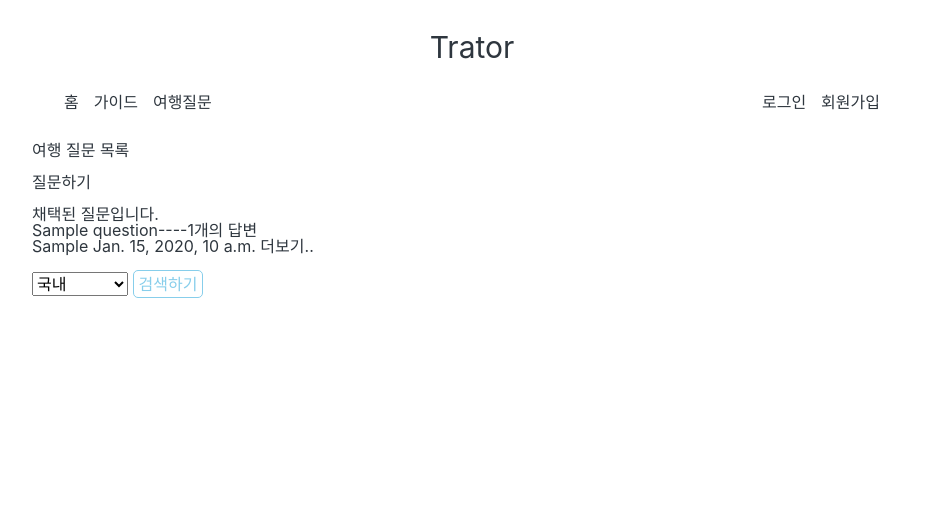
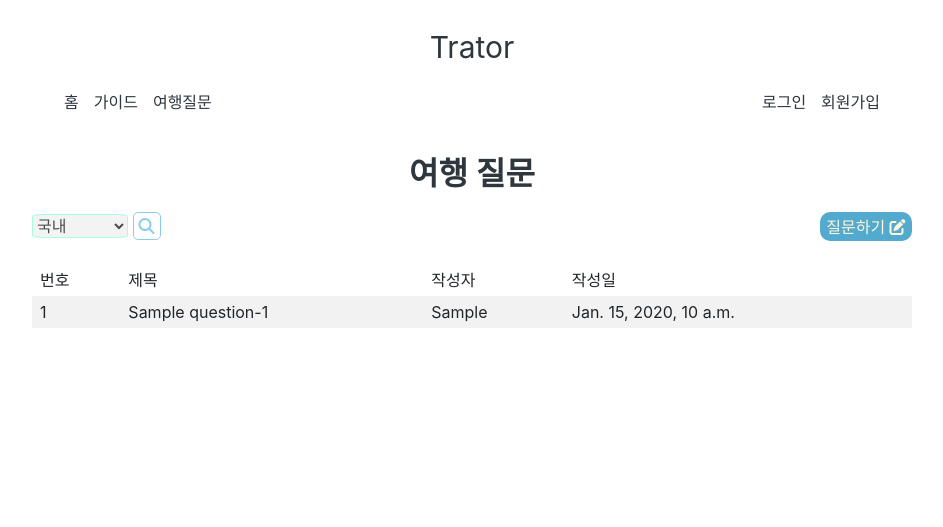
Before and after one commit to GyeongEun-Kim/Trator, a Django app: page /qna/ in a window 1280 px wide. Shown: the top 527 px of the page, without its empty margins (168-1111 px from the left). Run offline with Django 3.2, Linux system fonts and the light colour scheme; tables that the repository leaves empty hold one stand-in row (values such as "Sample post"); some libraries are stand-ins or nearby versions.

Commit message:
first css

```diff
--- a/QNA/templates/qna_list.html
+++ b/QNA/templates/qna_list.html
@@ -1,38 +1,70 @@
 {% extends 'base.html' %} {% block content %}
 
 <!-- 메인 SECTION -->
-<p>여행 질문 목록</p>
-<br>
-{% if request.user %}
-    <div>
-        <a href="{% url 'q_new' %}">질문하기</a>
-    </div>
-{% endif %}
+<p class="qna_title">여행 질문</p>
+<div class="qna_head">
+    <form action="{%url 'q_search' %}" method="GET">
+        <select class="qna_search_select" id="location" name="location">
+            <option value="국내">국내</option>
+            <option value="북미">북미</option>
+            <option value="남미">남미</option>
+            <option value="유럽">유럽</option>
+            <option value="아시아">아시아</option>
+            <option value="오세아니아">오세아니아</option>
+        </select>
+    <button class="qna_search_submit" type="submit"><i class="fas fa-search"></i></button>
+    </form>
+
+    {% if request.user %}
+        <a class="qna_head_new" href="{% url 'q_new' %}">질문하기 <i class="fas fa-edit"></i></a>
+    {% endif %}
+</div>
 <br>
 {% if question_list %}
+    <table  class="table table-striped table-hover table-bordered">
+        <thead>
+            <tr>
+            <th scope="col">번호</th>
+            <th scope="col">제목</th>
+            <th scope="col">작성자</th>
+            <th scope="col">작성일</th>
+            </tr>
+        </thead>
+        <tbody>
     {% for question in question_list %}
-        {% if question.vote %}
+        <!-- {% if question.vote %}
             <p>채택된 질문입니다.</p>
-        {% endif %}
-        <h2>{{question.title}}----{{question.answer_set.count}}개의 답변</h2>
-        <span>{{question.writer}}</span>
-        <span>{{question.date}}</span>
-        <a href="{% url 'q_detail' question.id %}">더보기..</a>
-        <br>
-        <br>
+        {% endif %} -->
+        <!-- <a href="{% url 'q_detail' question.id %}" class="question">
+            <div class="question_no question_line">
+                {{question.id}}
+            </div>
+            <div class="question_title question_line">
+                {{question.title}}-{{question.answer_set.count}}
+            </div>
+            <div class="question_writer question_line">
+                {{question.writer}}
+            </div>
+            <div class="question_date question_line">
+                {{question.date}}
+            </div>
+        </a> -->
+
+                <tr>
+                    <th scope="row">{{question.id}}</th>
+                    <td><a href="{% url 'q_detail' question.id %}">{{question.title}}-{{question.answer_set.count}}</a></td>
+                    <td>{{question.writer}}</td>
+                    <td>{{question.date}}</td>
+                </tr>
     {% endfor %}
+        </tbody>
+    </table>
 {% else %}
-    <h1>질문이 없습니다.</h1>
+<div class="qna_empty">
+    <i class="far fa-sad-tear"></i>
+    <span>게시글이 없습니다...</span>
+</div>
 {% endif %}
-<form action="{%url 'q_search' %}" method="GET">
-    <select id="location" name="location">
-        <option value="국내">국내</option>
-        <option value="북미">북미</option>
-        <option value="남미">남미</option>
-        <option value="유럽">유럽</option>
-        <option value="아시아">아시아</option>
-        <option value="오세아니아">오세아니아</option>
-    </select>
-   <button type="submit">검색하기</button>
-</form>
+<script src="https://kit.fontawesome.com/2eb21cad7a.js" crossorigin="anonymous">
+</script>
 {% endblock%}
--- a/QNA/views.py
+++ b/QNA/views.py
@@ -26,7 +26,7 @@ def question_create(request):
     new_question.writer = request.user.username
     new_question.location = request.POST['location']
     new_question.content = request.POST['content']
-    new_question.date = timezone.now()
+    new_question.date = timezone.localtime()
     new_question.vote = False
     if (request.FILES.get('image') is not None) :
             new_question.image = request.FILES['image']
@@ -42,7 +42,7 @@ def question_update(request, id):
     update_question = Question.objects.get(id = id)
     update_question.title = request.POST['title']
     update_question.content = request.POST['content']
-    update_question.date = timezone.now()
+    update_question.date = timezone.localtime()
     if (request.FILES.get('image') is not None) :
         update_question.image = request.FILES['image']
     update_question.save()
@@ -60,7 +60,7 @@ def answer_new(request, id):
 
 def answer_create(request, id):
     question = get_object_or_404(Question, pk = id)
-    new_answer = Answer(question = question, author = request.user ,writer = request.user.username, content = request.POST['content'], date = timezone.now())
+    new_answer = Answer(question = question, author = request.user ,writer = request.user.username, content = request.POST['content'], date = timezone.localtime())
     if (request.FILES.get('image') is not None) :
             new_answer.image = request.FILES['image']
     new_answer.save()
@@ -78,7 +78,7 @@ def answer_edit(request, id):
 def answer_update(request, id):
     update_answer = Answer.objects.get(id = id)
     update_answer.content = request.POST['content']
-    update_answer.date = timezone.now()
+    update_answer.date = timezone.localtime()
     if (request.FILES.get('image') is not None) :
         update_answer.image = request.FILES['image']
     update_answer.save()
--- /dev/null
+++ b/static/css/screens/qna_list.css
@@ -0,0 +1,60 @@
+.qna_title{
+    padding: 1rem;
+    font-size: 2rem;
+    font-weight: 600;
+    text-align: center;
+}
+
+.qna_head{
+    padding: 0.4rem 0rem;
+    display: flex;
+    justify-content:space-between;
+}
+
+.qna_search_select{
+    font-size: 1rem;
+    font-weight: 400;
+    border-color: aquamarine;
+    opacity: 0.7;
+    border-radius: 10%;
+}
+
+.qna_head_new{
+    padding: 0.4rem;
+    border-radius: 10px;
+    color: cornsilk;
+    background-color: #52aace;
+}
+
+.qna_head_new:hover{
+    background-color: cornsilk;
+    color: rgba(0, 0, 0, 0.5);
+}
+
+.qna_empty{
+    display: flex;
+    flex-direction: column;
+    justify-content: center;
+    align-items: center;
+    padding: 3rem;
+
+}
+.qna_empty i{
+    font-size: 6rem;
+}
+
+.qna_empty span{
+    padding-top: 1rem;
+    font-size: 1.4rem;
+}
+
+.question{
+    display: flex;
+    justify-content: space-between;
+    border-top: 1px solid rgba(0, 0, 0, 0.3);
+    border-bottom: 1px solid rgba(0, 0, 0, .3);
+    padding: 0.8rem;
+}
+.question_line span{
+    display: block;
+}
--- a/static/css/styles.css
+++ b/static/css/styles.css
@@ -14,6 +14,7 @@
 /* Screens */
 @import "screens/nav.css";
 @import "screens/signup.css";
+@import "screens/qna_list.css";
 /* @import "screens/search.css";
 @import "screens/more.css";
 @import "screens/chat.css"; */
```
